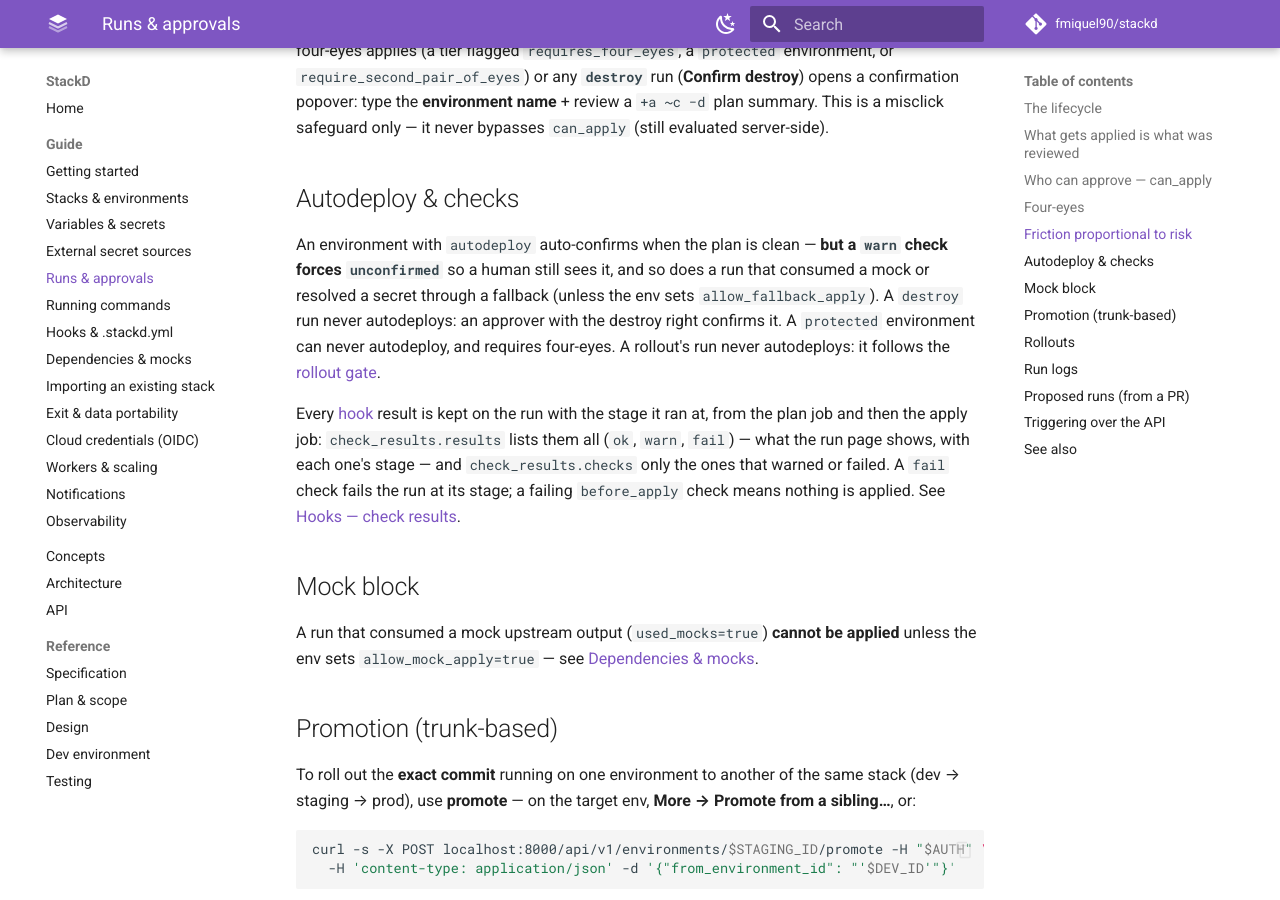
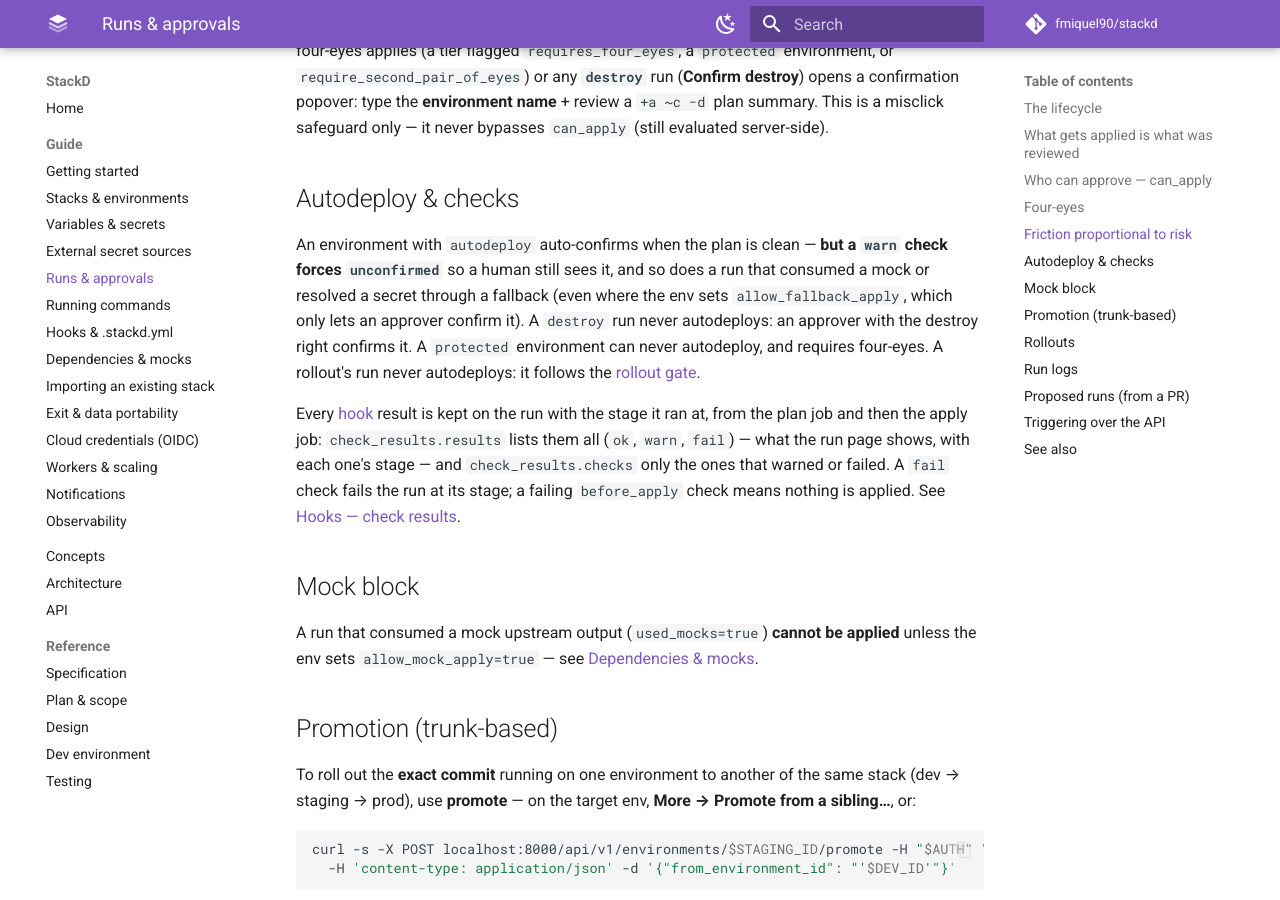
Before and after one commit to fmiquel90/stackd, an MkDocs documentation site: the page built from docs/guide/runs-and-approvals.md, in a window 1280 px wide and 900 px high, scrolled down 2510 px. Built offline with MkDocs 1.6.1 and Material for MkDocs 9.7.7, drawn with Linux system fonts in a browser that asks for light colours; comment, search, counter and statistics services are not loaded.

Commit message:
fix(runs): a fallback-secret plan never autodeploys, even with allow_fallback_apply (#25)
allow_fallback_apply lets an approver confirm such a run; it must not let
the system apply it unseen, like a mocked plan.

Co-Authored-By: Claude Opus 5.5 <noreply@anthropic.com>
Claude-Session: https://claude.ai/code/session_01B2P1b5yfnBfa1doYPjLvmt

```diff
--- a/docs/guide/runs-and-approvals.md
+++ b/docs/guide/runs-and-approvals.md
@@ -99,7 +99,8 @@ is a misclick safeguard only — it never bypasses `can_apply` (still evaluated
 
 An environment with `autodeploy` auto-confirms when the plan is clean — **but a `warn` check forces
 `unconfirmed`** so a human still sees it, and so does a run that consumed a mock or resolved a
-secret through a fallback (unless the env sets `allow_fallback_apply`). A `destroy` run never
+secret through a fallback (even where the env sets `allow_fallback_apply`, which only lets an approver
+confirm it). A `destroy` run never
 autodeploys: an approver with the destroy right confirms it. A `protected`
 environment can never autodeploy, and requires four-eyes. A rollout's run never autodeploys: it
 follows the [rollout gate](#rollouts).
```
Also changed, not shown: docs/SPECS.md (+1 -1 lines), 2 other files.
